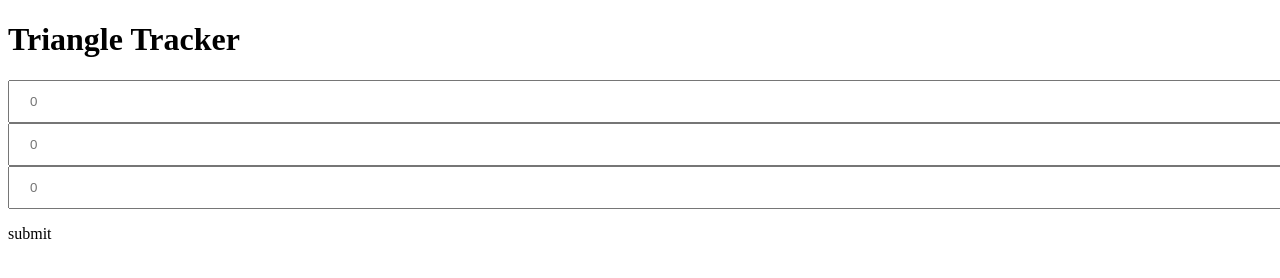
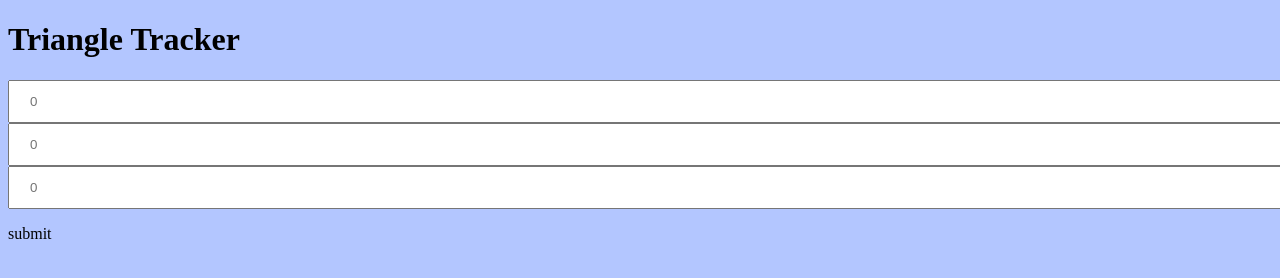
Before and after one commit to nicolelearning/triangle-tracker.github.io, a plain HTML site: page index.html in a window 1280 px wide. Shown: the top 278 px of the page. Drawn offline with Linux system fonts and the light colour scheme.

Commit message:
bg color

```diff
--- a/index.html
+++ b/index.html
@@ -5,7 +5,7 @@
     <link href="styles.css" rel="stylesheet" type="text/css">
     <script src="javascript.js"></script>
   </head>
-  <body>
+  <body bgcolor="#b3c6ff">
     <h1>Triangle Tracker</h1>
     <div>
         <input id="first" type="text" name="firstSide" placeholder="0"/>
```
